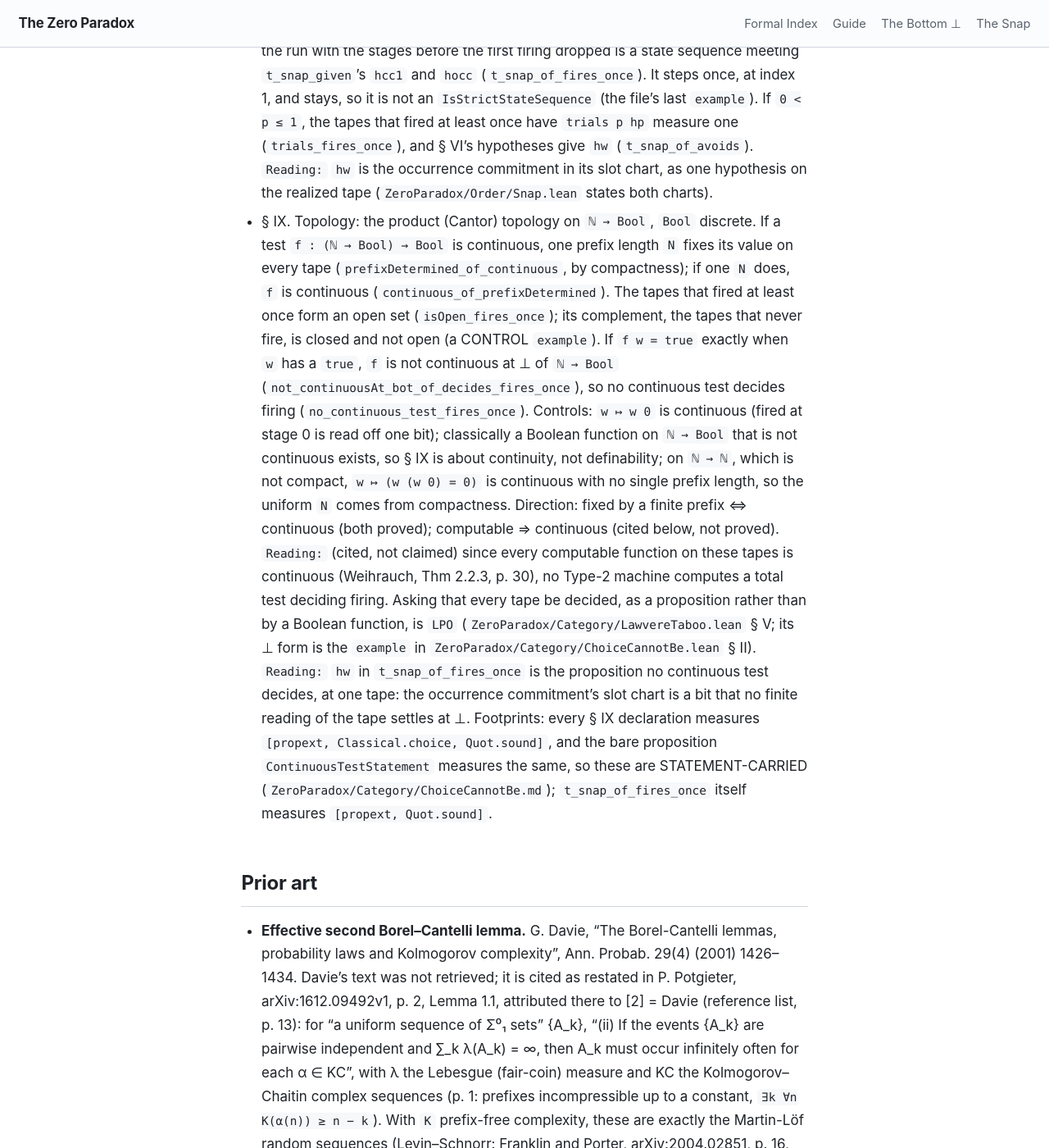
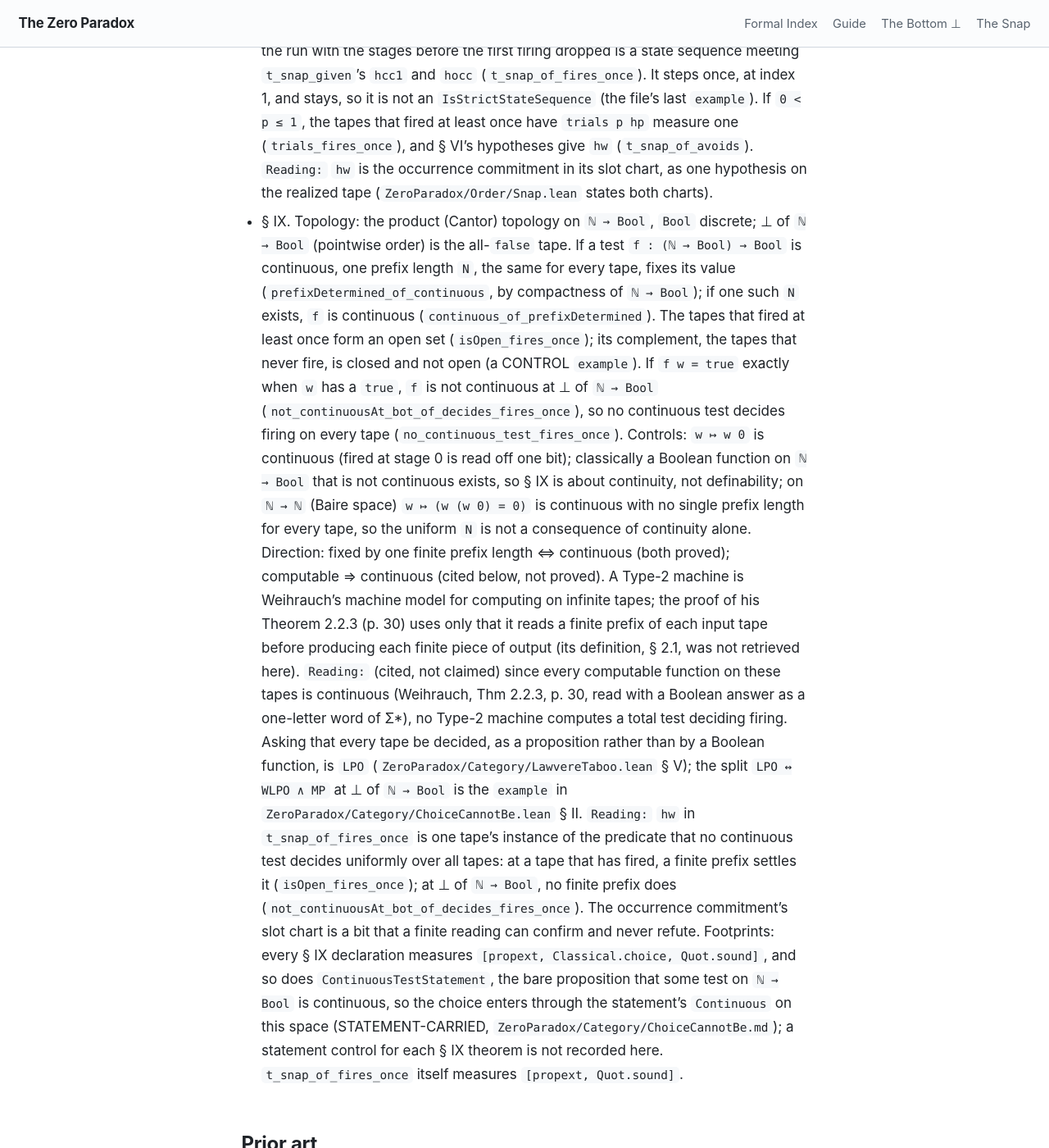
Before and after one commit to timbrigham/ZeroParadox, a Jekyll site: the page built from ZeroParadox/Information/CrossingTrials.md, in a window 1280 px wide and 1400 px high, scrolled down 1403 px. Shown: the whole window at 82% size. Built offline with Jekyll 4.4.1, drawn with Linux system fonts in a browser that asks for light colours; our own code applies the rules of GitHub Pages for plain Markdown files; some of the changed text lies outside the part shown.

Commit message:
CrossingTrials § IX: round-1 gate fixes (hw reading, exercise shape, neighbours)
The hw Reading said "at one tape"; at a single tape a constant test decides
firing, so it now reads as one tape's instance of a predicate no continuous
test decides uniformly, with both poles: a fired tape is settled by a finite
prefix, the all-false tape is not. The Weihrauch exercises are matched by
shape (negated test, pointwise at the bottom of ℕ → Bool), the LPO pointer
names the split LPO ↔ WLPO ∧ MP, STATEMENT-CARRIED rests on the one control
measured, and the Mathlib neighbours continuous_boolIndicator_iff_isClopen,
the Nöbeling finite-coordinate lemma and RecursiveIn/ComputableIn are cited.

Co-Authored-By: Claude Opus 5.5 <noreply@anthropic.com>
Claude-Session: https://claude.ai/code/session_01Qj4hZEe22hsY1FqfbKnnU2

```diff
--- a/ZeroParadox/Information/CrossingTrials.md
+++ b/ZeroParadox/Information/CrossingTrials.md
@@ -1,4 +1,4 @@
-# Crossing trials, § IV–IX: from almost surely to one run, from one firing to a state sequence, and why no finite reading decides the firing
+# Crossing trials, § IV–IX: from almost surely to one run, from one firing to a state sequence, and why a finite reading can confirm a firing and never refute one
 
 Ride-along for `ZeroParadox/Information/CrossingTrials.lean`. The Lean file holds the declarations, the
 Engineer's Take and the per-declaration glosses; this file holds the prior art, the open items and the
@@ -38,29 +38,37 @@ two-chart reading for § IV–VII, and the conditionals of § VIII and § IX bel
   once have `trials p hp` measure one (`trials_fires_once`), and § VI's hypotheses give `hw`
   (`t_snap_of_avoids`). `Reading:` `hw` is the occurrence commitment in its slot chart, as one
   hypothesis on the realized tape (`ZeroParadox/Order/Snap.lean` states both charts).
-- § IX. Topology: the product (Cantor) topology on `ℕ → Bool`, `Bool` discrete. If a test
-  `f : (ℕ → Bool) → Bool` is continuous, one prefix length `N` fixes its value on every tape
-  (`prefixDetermined_of_continuous`, by compactness); if one `N` does, `f` is continuous
+- § IX. Topology: the product (Cantor) topology on `ℕ → Bool`, `Bool` discrete; ⊥ of `ℕ → Bool`
+  (pointwise order) is the all-`false` tape. If a test `f : (ℕ → Bool) → Bool` is continuous, one
+  prefix length `N`, the same for every tape, fixes its value (`prefixDetermined_of_continuous`, by
+  compactness of `ℕ → Bool`); if one such `N` exists, `f` is continuous
   (`continuous_of_prefixDetermined`). The tapes that fired at least once form an open set
   (`isOpen_fires_once`); its complement, the tapes that never fire, is closed and not open (a CONTROL
   `example`). If `f w = true` exactly when `w` has a `true`, `f` is not continuous at ⊥ of `ℕ → Bool`
-  (`not_continuousAt_bot_of_decides_fires_once`), so no continuous test decides firing
+  (`not_continuousAt_bot_of_decides_fires_once`), so no continuous test decides firing on every tape
   (`no_continuous_test_fires_once`). Controls: `w ↦ w 0` is continuous (fired at stage 0 is read off one
   bit); classically a Boolean function on `ℕ → Bool` that is not continuous exists, so § IX is about
-  continuity, not definability; on `ℕ → ℕ`, which is not compact, `w ↦ (w (w 0) = 0)` is continuous
-  with no single prefix length, so the uniform `N` comes from compactness. Direction: fixed by a finite
-  prefix ⇔ continuous (both proved); computable ⇒ continuous (cited below, not proved). `Reading:`
-  (cited, not claimed) since every computable function on these tapes is continuous (Weihrauch,
-  Thm 2.2.3, p. 30), no Type-2 machine computes a total test deciding firing. Asking that every tape
-  be decided, as a proposition rather than by a Boolean function, is `LPO`
-  (`ZeroParadox/Category/LawvereTaboo.lean` § V; its ⊥ form is the `example` in
-  `ZeroParadox/Category/ChoiceCannotBe.lean` § II). `Reading:` `hw` in `t_snap_of_fires_once` is the
-  proposition no continuous test decides, at one tape: the occurrence commitment's slot chart is a bit
-  that no finite reading of the tape settles at ⊥.
-  Footprints: every § IX declaration measures `[propext, Classical.choice, Quot.sound]`, and the bare
-  proposition `ContinuousTestStatement` measures the same, so these are STATEMENT-CARRIED
-  (`ZeroParadox/Category/ChoiceCannotBe.md`); `t_snap_of_fires_once` itself measures
-  `[propext, Quot.sound]`.
+  continuity, not definability; on `ℕ → ℕ` (Baire space) `w ↦ (w (w 0) = 0)` is continuous with no
+  single prefix length for every tape, so the uniform `N` is not a consequence of continuity alone.
+  Direction: fixed by one finite prefix length ⇔ continuous (both proved); computable ⇒ continuous
+  (cited below, not proved). A Type-2 machine is Weihrauch's machine model for computing on infinite tapes;
+  the proof of his Theorem 2.2.3 (p. 30) uses only that it reads a finite prefix of each input tape
+  before producing each finite piece of output (its definition, § 2.1, was not retrieved here). `Reading:` (cited, not
+  claimed) since every computable function on these tapes is continuous (Weihrauch, Thm 2.2.3, p. 30,
+  read with a Boolean answer as a one-letter word of Σ*), no Type-2 machine computes a total test
+  deciding firing. Asking that every tape be decided, as a proposition rather than by a Boolean
+  function, is `LPO` (`ZeroParadox/Category/LawvereTaboo.lean` § V); the split `LPO ↔ WLPO ∧ MP` at
+  ⊥ of `ℕ → Bool` is the `example` in `ZeroParadox/Category/ChoiceCannotBe.lean` § II. `Reading:`
+  `hw` in `t_snap_of_fires_once` is one tape's instance of the predicate that no continuous test
+  decides uniformly over all tapes: at a tape that has fired, a finite prefix settles it
+  (`isOpen_fires_once`); at ⊥ of `ℕ → Bool`, no finite prefix does
+  (`not_continuousAt_bot_of_decides_fires_once`). The occurrence commitment's slot chart is a bit that
+  a finite reading can confirm and never refute.
+  Footprints: every § IX declaration measures `[propext, Classical.choice, Quot.sound]`, and so does
+  `ContinuousTestStatement`, the bare proposition that some test on `ℕ → Bool` is continuous, so the
+  choice enters through the statement's `Continuous` on this space (STATEMENT-CARRIED,
+  `ZeroParadox/Category/ChoiceCannotBe.md`); a statement control for each § IX theorem is not recorded
+  here. `t_snap_of_fires_once` itself measures `[propext, Quot.sound]`.
 
 ## Prior art
 
@@ -132,25 +140,35 @@ two-chart reading for § IV–VII, and the conditionals of § VIII and § IX bel
   compactness. `prefixDetermined_of_continuous` has the shape of (2)'s continuous-to-table direction
   with Σ = Bool and one-letter outputs, with one prefix length in place of a prefix-free table. p. 32,
   Exercises 2.2.2–2.2.3: "Show that the characteristic function of the set {0^ω} ⊆ Σ^ω is not
-  continuous", "Show that Σ^ω \ {0^ω} is open but not closed"; at Σ = {0, 1} with 0 read as `false`,
-  {0^ω} is {⊥ of `ℕ → Bool`} and Σ^ω \ {0^ω} is the set of tapes that fired, so
-  `not_continuousAt_bot_of_decides_fires_once` and the never-fired CONTROL `example` are those
-  exercises. The credit runs from Weihrauch to here.
+  continuous (Example 2.1.4.6)", "Show that Σ^ω \ {0^ω} is open but not closed"; at Σ = {0, 1} with 0
+  read as `false`, {0^ω} is {⊥ of `ℕ → Bool`} and Σ^ω \ {0^ω} is the set of tapes that fired.
+  `not_continuousAt_bot_of_decides_fires_once` has the shape of Exercise 2.2.2, for the negated
+  characteristic function and stated pointwise at ⊥ of `ℕ → Bool`; `isOpen_fires_once` with the
+  never-fired CONTROL `example` has the shape of Exercise 2.2.3. The credit runs from Weihrauch to here.
 - **Mathlib, for § IX.** Used: `PiNat.cylinder`, `PiNat.isTopologicalBasis_cylinders`,
-  `PiNat.isOpen_cylinder` (`Mathlib/Topology/MetricSpace/PiNat.lean`). Neighbour, in general form:
-  `Profinite.exists_locallyConstant` (`Mathlib/Topology/Category/Profinite/CofilteredLimit.lean`), a
-  locally constant function on a cofiltered limit of profinite spaces factors through one stage; it is
-  not instantiated at `ℕ → Bool` here. The § IX statements as written were not located as of 2026-11-03,
+  `PiNat.isOpen_cylinder`, `PiNat.mem_cylinder_iff_eq`, `PiNat.self_mem_cylinder`
+  (`Mathlib/Topology/MetricSpace/PiNat.lean`). Neighbours: `continuous_boolIndicator_iff_isClopen`
+  (`Mathlib/Topology/Clopen.lean`), a set's Boolean indicator is continuous iff the set is clopen, the
+  general form of `no_continuous_test_fires_once` given that the fired set is not clopen (Weihrauch's
+  Theorem 2.2.6(1) is the decidable-iff-clopen counterpart); `Profinite.exists_locallyConstant`
+  (`Mathlib/Topology/Category/Profinite/CofilteredLimit.lean`), a locally constant function on a
+  cofiltered limit of profinite spaces factors through one stage, which Mathlib instantiates on closed
+  subsets of `I → Bool` as `Profinite.NobelingProof.fin_comap_jointlySurjective`
+  (`Mathlib/Topology/Category/Profinite/Nobeling/Span.lean`, `ℤ`-valued, through a finite set of
+  coordinates), the closest Mathlib form of `prefixDetermined_of_continuous`, which uses one prefix
+  length instead. The § IX statements as written were not located as of 2026-11-03,
   searched as follows: `exact?` on the prefix form, on a `DependsOn` form and on `¬ IsClopen` of the
   fired set (no hit, an uninformative null); LeanExplore, three phrasings (continuous map from Cantor
   space depends on a finite prefix; locally constant map on a compact product factors through finitely
   many coordinates; clopen subsets of Cantor space as finite unions of cylinders), which returned the
   neighbour above and `TopologicalSpace.Clopens.surjective_finset_sup_prod`
   (`Mathlib/Topology/ClopenBox.lean`, binary products only). Computability on tapes: Mathlib's
-  `Computable` takes `Primcodable` types and `ℕ → Bool` has none (the first § IX `example`); a grep of
-  the pinned `Mathlib/` for `Weihrauch`, `Type-2`, `TTE`, `computable analysis`, `represented space`
-  and `oracle machine` returned no match, and LeanExplore (one phrasing, type-two computability)
-  returned only `Computable` on `Primcodable` types.
+  `Computable` takes `Primcodable` types and `ℕ → Bool` has none (the first § IX `example`); the nearest
+  Mathlib notion, `RecursiveIn` / `ComputableIn` (`Mathlib/Computability/RecursiveIn.lean`), is
+  computability relative to a fixed oracle set, still between `Primcodable` types, not a machine taking
+  a tape as input. A case-sensitive grep of the pinned `Mathlib/` for `Weihrauch`, `Type-2`, the word
+  `TTE`, `computable analysis`, `represented space` and `oracle machine` returned no match, and
+  LeanExplore (one phrasing, type-two computability) returned only `Computable` on `Primcodable` types.
 
 ## What remains open (2026-11-01)
 
```
Also changed, not shown: 1 other file.
